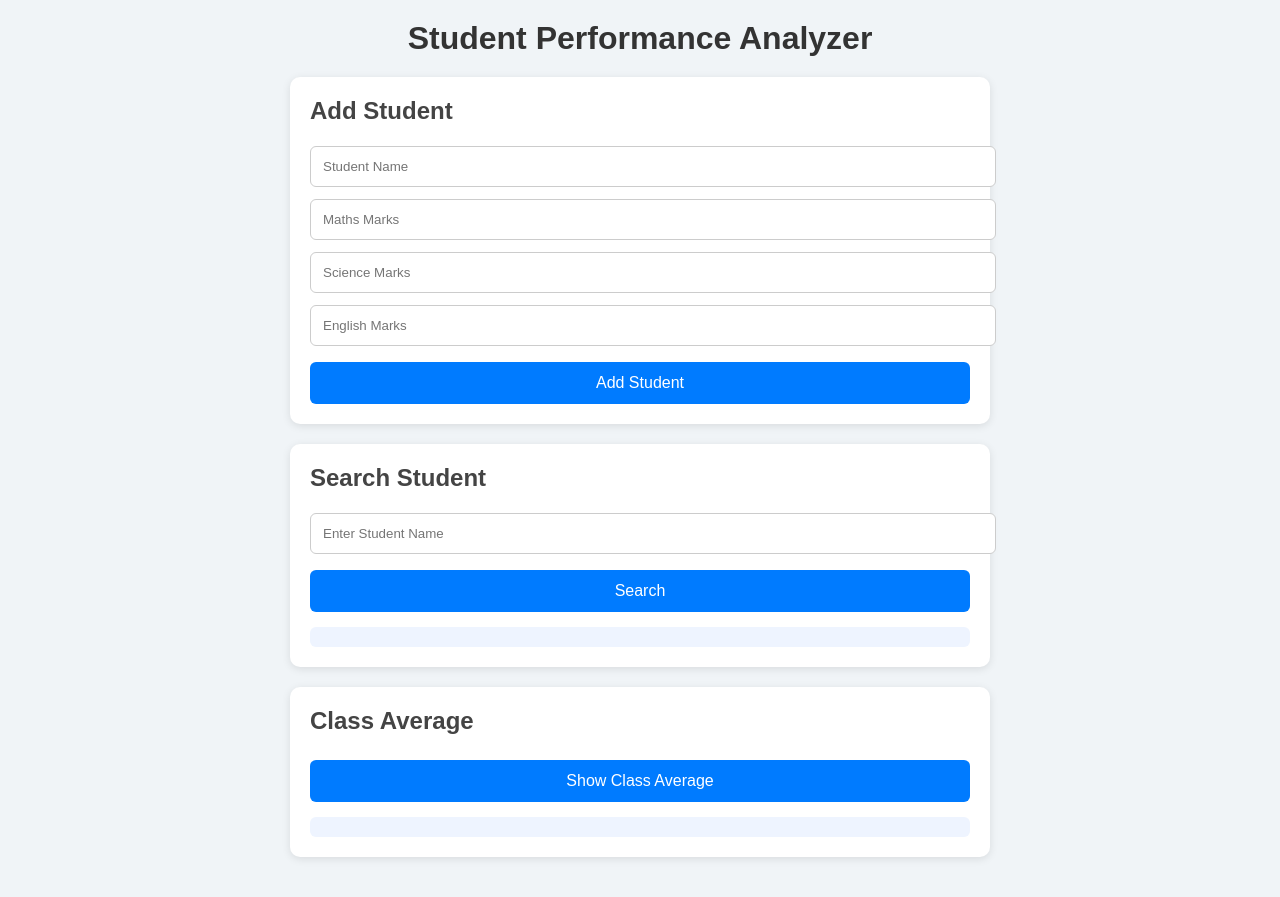
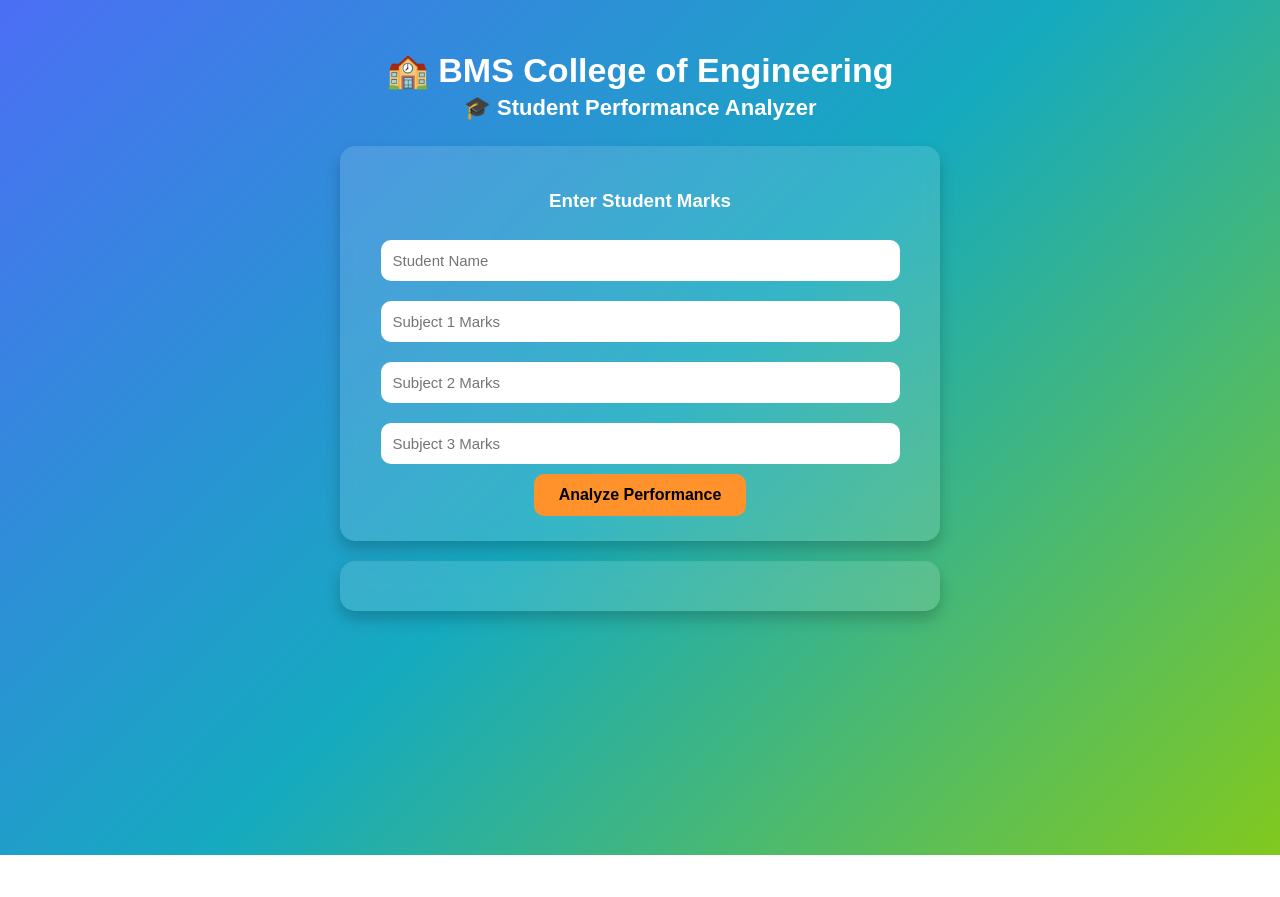
Before and after one commit to himaashok0410-dotcom/student-performance-analyser, a plain HTML site: page index.html in a window 1280 px wide. After the commit the page ends 855 px from the top, so only its background shows below. Drawn offline with nearby package versions, Linux system fonts and the light colour scheme.

Commit message:
Add files via upload

```diff
--- a/index.html
+++ b/index.html
@@ -3,43 +3,32 @@
 <head>
     <meta charset="UTF-8">
     <meta name="viewport" content="width=device-width, initial-scale=1.0">
-    <title>Student Performance Analyzer</title>
+    <title>Student Performance Analyzer - BMSCE</title>
     <link rel="stylesheet" href="style.css">
+
+    <!-- Load Chart.js CDN -->
+    <script src="https://cdn.jsdelivr.net/npm/chart.js"></script>
 </head>
 <body>
 
     <div class="container">
 
-        <h1>Student Performance Analyzer</h1>
+        <h1>🏫 BMS College of Engineering</h1>
+        <h2 class="subtitle">🎓 Student Performance Analyzer</h2>
 
-        <!-- Add Student Section -->
-        <div class="card">
-            <h2>Add Student</h2>
-
+        <div class="input-card">
+            <h3>Enter Student Marks</h3>
             <input type="text" id="name" placeholder="Student Name">
-            <input type="number" id="maths" placeholder="Maths Marks">
-            <input type="number" id="science" placeholder="Science Marks">
-            <input type="number" id="english" placeholder="English Marks">
-
-            <button onclick="addStudent()">Add Student</button>
+            <input type="number" id="sub1" placeholder="Subject 1 Marks">
+            <input type="number" id="sub2" placeholder="Subject 2 Marks">
+            <input type="number" id="sub3" placeholder="Subject 3 Marks">
+            <button onclick="analyze()">Analyze Performance</button>
         </div>
 
-        <!-- Search Student Section -->
-        <div class="card">
-            <h2>Search Student</h2>
+        <div id="output" class="output-card"></div>
 
-            <input type="text" id="searchName" placeholder="Enter Student Name">
-            <button onclick="searchStudent()">Search</button>
-
-            <div id="result"></div>
-        </div>
-
-        <!-- Class Average Section -->
-        <div class="card">
-            <h2>Class Average</h2>
-            <button onclick="classAverage()">Show Class Average</button>
-            <div id="classAvg"></div>
-        </div>
+        <!-- Bar Chart Canvas -->
+        <canvas id="marksChart" style="margin-top: 20px;"></canvas>
 
     </div>
 
--- a/script.js
+++ b/script.js
@@ -1,95 +1,67 @@
-// ----------------------------
-// Load Data from localStorage
-// ----------------------------
-function loadData() {
-    let data = localStorage.getItem("students");
-    return data ? JSON.parse(data) : {};
-}
+let chartCreated = false;
+let marksChart;
 
-// ----------------------------
-// Save Data to localStorage
-// ----------------------------
-function saveData(data) {
-    localStorage.setItem("students", JSON.stringify(data));
-}
+function analyze() {
+    let name = document.getElementById("name").value;
+    let s1 = parseInt(document.getElementById("sub1").value);
+    let s2 = parseInt(document.getElementById("sub2").value);
+    let s3 = parseInt(document.getElementById("sub3").value);
 
-// Global variable
-let students = loadData();
-
-// ----------------------------
-// Calculate Grade
-// ----------------------------
-function calculateGrade(avg) {
-    if (avg >= 90) return "A";
-    if (avg >= 75) return "B";
-    if (avg >= 60) return "C";
-    if (avg >= 40) return "D";
-    return "F";
-}
-
-// ----------------------------
-// Add Student
-// ----------------------------
-function addStudent() {
-    let name = document.getElementById("name").value;
-    let maths = parseInt(document.getElementById("maths").value);
-    let science = parseInt(document.getElementById("science").value);
-    let english = parseInt(document.getElementById("english").value);
-
-    let total = maths + science + english;
-    let avg = total / 3;
-    let grade = calculateGrade(avg);
-
-    students[name] = {
-        maths,
-        science,
-        english,
-        total,
-        avg,
-        grade
-    };
-
-    saveData(students);
-    alert("Student added successfully!");
-}
-
-// ----------------------------
-// Search Student
-// ----------------------------
-function searchStudent() {
-    let name = document.getElementById("searchName").value;
-
-    if (students[name]) {
-        let s = students[name];
-        document.getElementById("result").innerHTML = `
-            <h3>Student Performance</h3>
-            <p><b>Name:</b> ${name}</p>
-            <p><b>Maths:</b> ${s.maths}</p>
-            <p><b>Science:</b> ${s.science}</p>
-            <p><b>English:</b> ${s.english}</p>
-            <p><b>Total:</b> ${s.total}</p>
-            <p><b>Average:</b> ${s.avg}</p>
-            <p><b>Grade:</b> ${s.grade}</p>
-        `;
-    } else {
-        document.getElementById("result").innerHTML =
-            "<p style='color:red;'>Student not found</p>";
-    }
-}
-
-// ----------------------------
-// Class Average
-// ----------------------------
-function classAverage() {
-    let values = Object.values(students);
-    if (values.length === 0) {
-        alert("No student data available!");
+    if (!name || isNaN(s1) || isNaN(s2) || isNaN(s3)) {
+        alert("❗ Please fill all fields correctly");
         return;
     }
 
-    let avg =
-        values.reduce((sum, s) => sum + s.avg, 0) / values.length;
+    let total = s1 + s2 + s3;
+    let avg = total / 3;
+    let grade = "";
 
-    document.getElementById("classAvg").innerHTML =
-        `<h3>Class Average: ${avg.toFixed(2)}</h3>`;
+    if (avg >= 90) grade = "A+ (Excellent)";
+    else if (avg >= 75) grade = "A (Very Good)";
+    else if (avg >= 60) grade = "B (Good)";
+    else if (avg >= 40) grade = "C (Pass)";
+    else grade = "F (Fail)";
+
+    // Display result
+    document.getElementById("output").innerHTML = `
+        <h2>📊 Performance Report</h2>
+        <p><strong>Name:</strong> ${name}</p>
+        <p><strong>Total Marks:</strong> ${total}</p>
+        <p><strong>Average:</strong> ${avg.toFixed(2)}</p>
+        <p><strong>Grade:</strong> ${grade}</p>
+
+        <p class="ending">✨ Keep learning, keep growing — success is a journey, not a race! ✨</p>
+    `;
+
+    // Bar Chart Creation
+    const ctx = document.getElementById("marksChart").getContext("2d");
+
+    if (chartCreated) {
+        marksChart.destroy(); // Remove old chart before creating a new one
+    }
+
+    marksChart = new Chart(ctx, {
+        type: "bar",
+        data: {
+            labels: ["Subject 1", "Subject 2", "Subject 3"],
+            datasets: [{
+                label: "Marks Obtained",
+                data: [s1, s2, s3],
+                backgroundColor: ["#ff7675", "#74b9ff", "#55efc4"],
+                borderColor: "#fff",
+                borderWidth: 1
+            }]
+        },
+        options: {
+            responsive: true,
+            scales: {
+                y: { beginAtZero: true, max: 100 }
+            },
+            plugins: {
+                legend: { labels: { color: "white" } }
+            }
+        }
+    });
+
+    chartCreated = true;
 }
--- a/style.css
+++ b/style.css
@@ -1,67 +1,74 @@
-* {
+/* Background and main layout */
+body {
+    background: linear-gradient(135deg, #4c6ef5, #15aabf, #82c91e);
+    font-family: "Poppins", sans-serif;
     margin: 0;
     padding: 0;
-    font-family: Arial, sans-serif;
+    color: #fff;
 }
 
-body {
-    background: #f0f4f7;
-    display: flex;
-    justify-content: center;
-    padding: 20px;
+/* Main container */
+.container {
+    width: 90%;
+    max-width: 600px;
+    margin: 50px auto;
+    text-align: center;
 }
 
-.container {
-    width: 90%;
-    max-width: 700px;
+/* Main heading */
+h1 {
+    font-size: 34px;
+    font-weight: 800;
+    margin-bottom: 5px;
 }
 
-h1 {
-    text-align: center;
-    margin-bottom: 20px;
-    color: #333;
+/* Subheading */
+.subtitle {
+    margin-top: 0;
+    font-size: 22px;
+    font-weight: 600;
+    margin-bottom: 25px;
 }
 
-.card {
-    background: white;
-    padding: 20px;
+/* Card designs */
+.input-card, .output-card {
+    background: #ffffff22;
+    padding: 25px;
+    border-radius: 15px;
+    box-shadow: 0 8px 15px rgba(0,0,0,0.2);
     margin-bottom: 20px;
-    border-radius: 10px;
-    box-shadow: 0 2px 8px rgba(0,0,0,0.1);
+    backdrop-filter: blur(10px);
 }
 
-.card h2 {
-    margin-bottom: 15px;
-    color: #444;
+/* Input fields */
+input {
+    width: 90%;
+    padding: 12px;
+    margin: 10px 0;
+    border-radius: 10px;
+    border: none;
+    outline: none;
+    font-size: 15px;
 }
 
-input {
-    width: 100%;
-    padding: 12px;
-    margin: 6px 0;
-    border: 1px solid #ccc;
-    border-radius: 6px;
-}
-
+/* Button styles */
 button {
-    width: 100%;
-    padding: 12px;
-    background: #007bff;
-    color: white;
+    padding: 12px 25px;
     border: none;
-    margin-top: 10px;
-    border-radius: 6px;
+    background: #ff922b;
+    color: black;
+    font-weight: bold;
+    border-radius: 10px;
     cursor: pointer;
     font-size: 16px;
+    transition: 0.2s ease-in-out;
 }
 
 button:hover {
-    background: #0056b3;
+    background: #ffa94d;
+    transform: scale(1.05);
 }
 
-#result, #classAvg {
-    margin-top: 15px;
-    padding: 10px;
-    background: #eef4ff;
-    border-radius: 6px;
-}
+/* Ending motivational text */
+.ending {
+    margin-top: 15px
```
